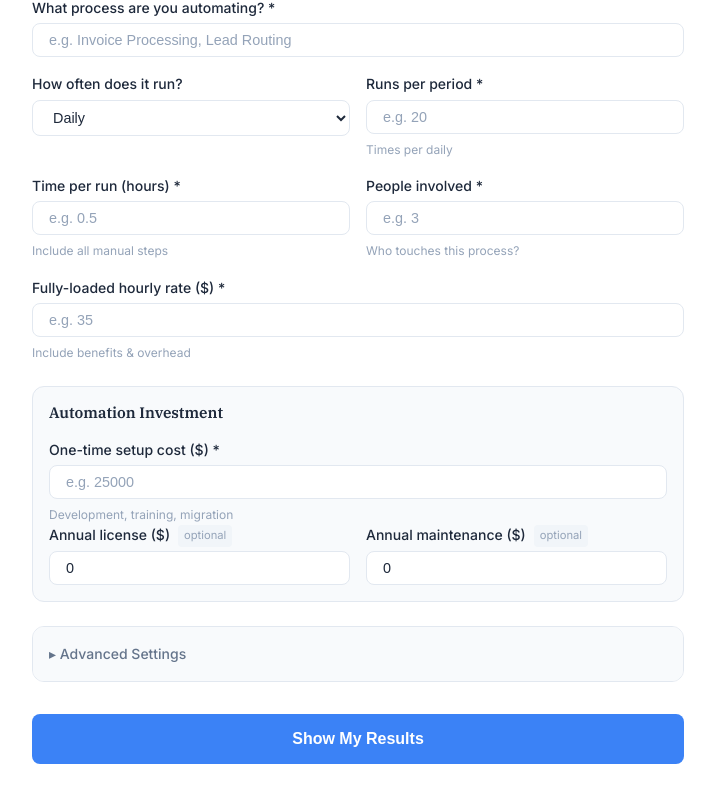
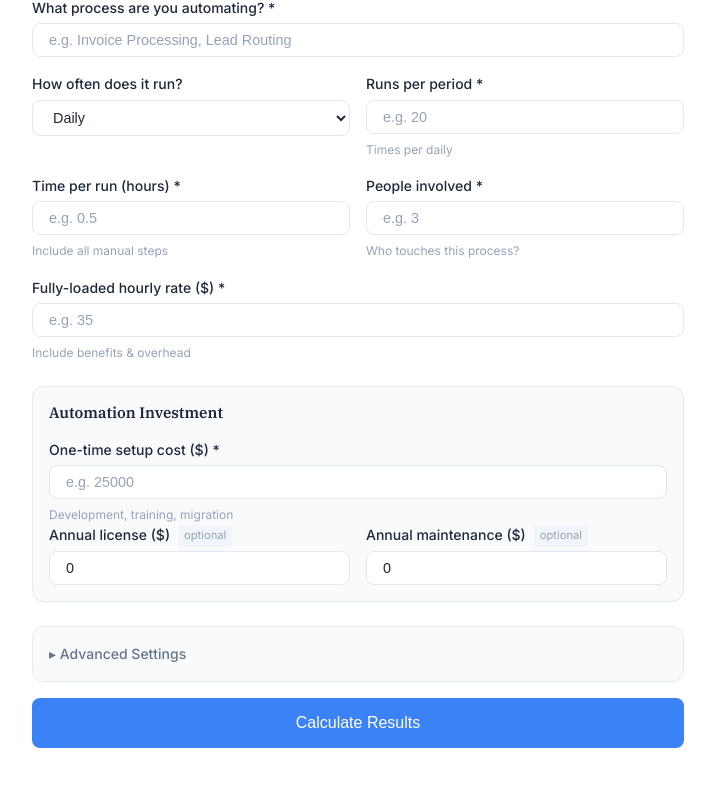
Before and after one commit to Goku007007/automation-roi-calculator, a React (Vite) app in the folder app/: page /calculator in a window 1280 px wide. Shown: the part 385-1188 px from the top of the page, without its empty margins (282-997 px from the left). Built offline with nearby package versions, Linux system fonts and the light colour scheme.

Commit message:
refactor: migrate form buttons to shared Button component

```diff
--- a/app/src/components/calculator/CalculatorForm.jsx
+++ b/app/src/components/calculator/CalculatorForm.jsx
@@ -1,5 +1,6 @@
 import { useState, useEffect } from 'react';
 import Spinner from '../ui/Spinner';
+import Button from '../ui/Button';
 import styles from './CalculatorForm.module.css';
 
 const FREQUENCIES = [
@@ -385,16 +386,16 @@ export default function CalculatorForm({ onSubmit, isLoading, initialData }) {
                 </div>
             </details>
 
-            <button type="submit" className={styles.submitBtn} disabled={isLoading}>
-                {isLoading ? (
-                    <>
-                        <Spinner size="sm" light />
-                        <span>Calculating...</span>
-                    </>
-                ) : (
-                    'Show My Results'
-                )}
-            </button>
+            <Button
+                type="submit"
+                variant="primary"
+                size="lg"
+                fullWidth
+                loading={isLoading}
+                disabled={isLoading}
+            >
+                Calculate Results
+            </Button>
         </form>
     );
 }
--- a/app/src/components/calculator/Results.jsx
+++ b/app/src/components/calculator/Results.jsx
@@ -1,5 +1,7 @@
 import { useState } from 'react';
 import Spinner from '../ui/Spinner';
+import Button from '../ui/Button';
+import { DownloadIcon } from '../ui/Icons';
 import styles from './Results.module.css';
 
 function formatCurrency(value) {
@@ -95,13 +97,14 @@ export default function Results({ data, onDownloadPDF, isDownloading }) {
             </div>
 
             {/* Methodology Link */}
-            <button
-                className={styles.methodologyBtn}
+            <Button
+                variant="ghost"
+                size="sm"
                 onClick={() => setShowMethodology(!showMethodology)}
                 type="button"
             >
-                {showMethodology ? 'Hide' : 'How is this calculated?'}
-            </button>
+                {showMethodology ? 'Hide calculation details' : 'How is this calculated?'}
+            </Button>
 
             {showMethodology && (
                 <div className={styles.methodology}>
@@ -122,20 +125,16 @@ export default function Results({ data, onDownloadPDF, isDownloading }) {
 
             {/* Actions */}
             <div className={styles.actions}>
-                <button
-                    className={styles.downloadBtn}
+                <Button
+                    variant="primary"
+                    size="md"
                     onClick={onDownloadPDF}
+                    loading={isDownloading}
                     disabled={isDownloading}
+                    icon={<DownloadIcon size={16} />}
                 >
-                    {isDownloading ? (
-                        <>
-                            <Spinner size="sm" light />
-                            <span>Generating...</span>
-                        </>
-                    ) : (
-                        'Download Report (PDF)'
-                    )}
-                </button>
+                    Download PDF Report
+                </Button>
             </div>
         </div>
     );
--- a/app/src/pages/Business.jsx
+++ b/app/src/pages/Business.jsx
@@ -157,13 +157,16 @@ export default function Business() {
                                 />
                             </div>
 
-                            <button
+                            <Button
                                 type="submit"
-                                className={styles.submitBtn}
+                                variant="primary"
+                                size="lg"
+                                fullWidth
+                                loading={status === 'submitting'}
                                 disabled={status === 'submitting'}
                             >
-                                {status === 'submitting' ? 'Sending...' : 'Send Message'}
-                            </button>
+                                Send Message
+                            </Button>
                         </form>
                     )}
                 </div>
```
